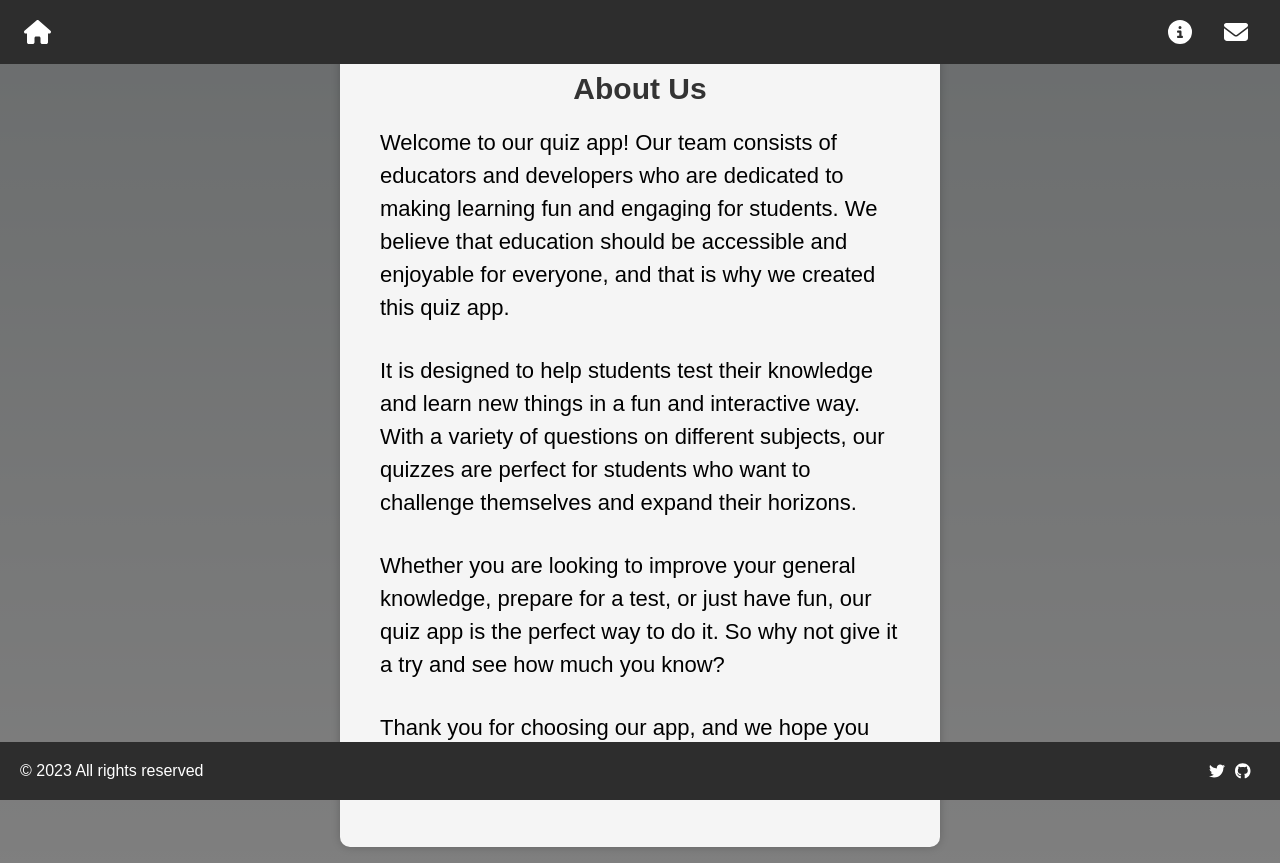
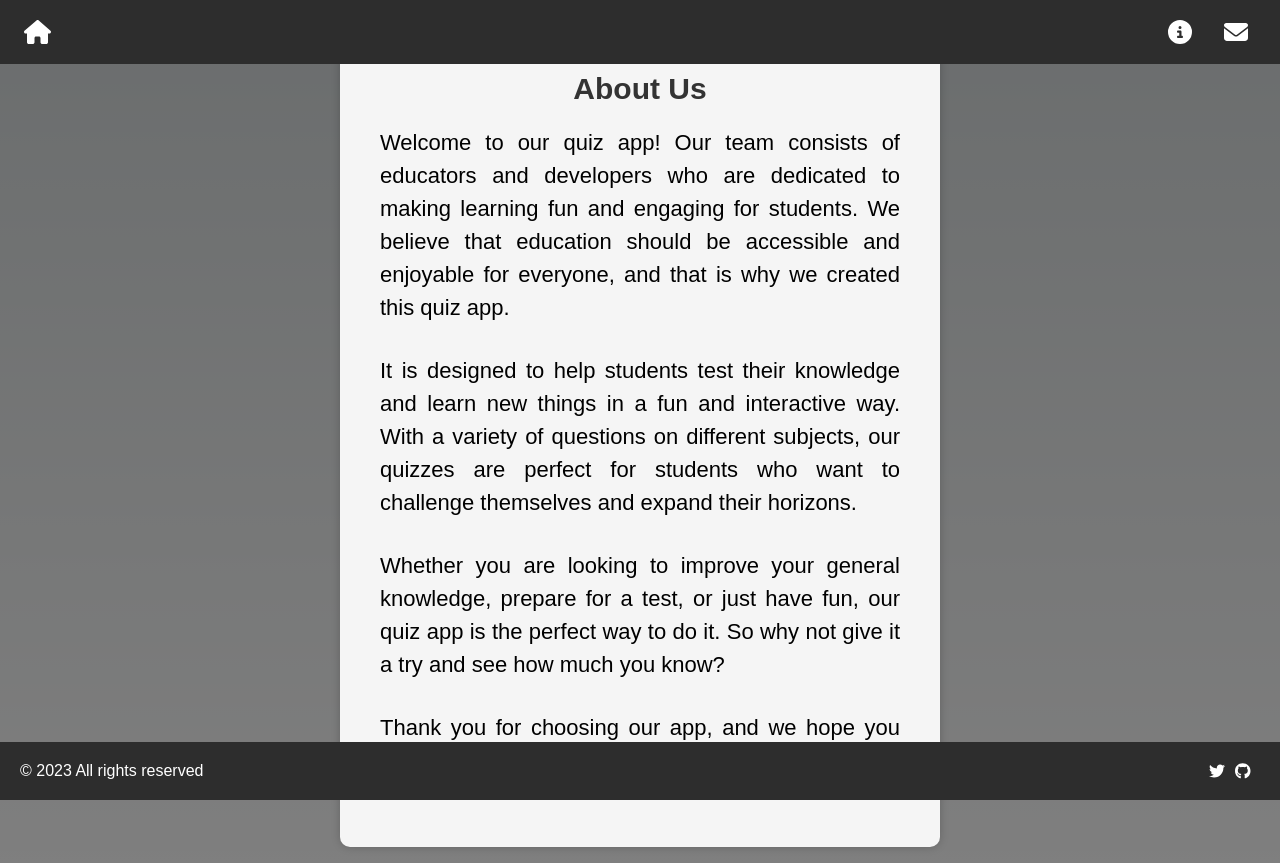
Before and after one commit to swiftugandan/quizmastr, a Next.js app: page /quiz/about in a window 1280 px wide. Built offline with nearby package versions, Linux system fonts and the light colour scheme.

Commit message:
Justify about text

```diff
--- a/pages/quiz/about.js
+++ b/pages/quiz/about.js
@@ -53,7 +53,8 @@ const styles = {
     fontSize: "22px",
     lineHeight: "1.5",
     marginBottom: "30px",
-    justifyContent: "space-between",
+    textAlign: "justify",
+    textJustify: "inter-word",
   },
 };
 
```
